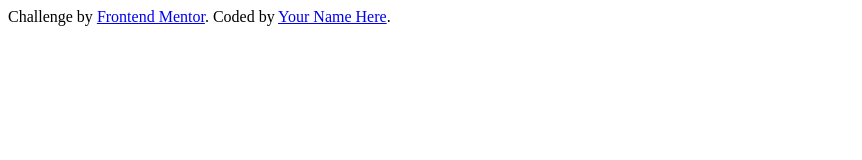
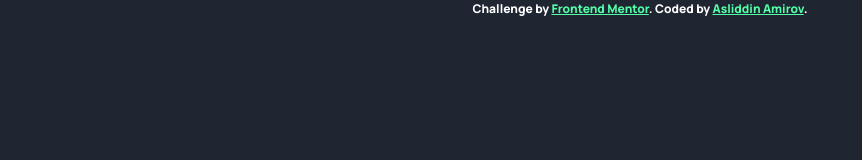
Before and after one commit to asliddinamir/project25-FM, a plain HTML site: page index.html in a window 1280 px wide. Shown: the whole page, without its empty margins (0-862 px from the left). Drawn offline with Linux system fonts and the light colour scheme.

Commit message:
added main container and styled it

```diff
--- a/index.html
+++ b/index.html
@@ -17,8 +17,10 @@
 
   <footer class="attribution">
     Challenge by <a href="https://www.frontendmentor.io?ref=challenge" target="_blank">Frontend Mentor</a>.
-    Coded by <a href="#">Your Name Here</a>.
+    Coded by <a href="https://asliddinamirov.netlify.app">Asliddin Amirov</a>.
   </footer>
 </body>
 
+<script src="script.js"></script>
+
 </html>
--- a/style.css
+++ b/style.css
@@ -0,0 +1,25 @@
+@import url('https://fonts.googleapis.com/css2?family=Manrope:wght@800&display=swap');
+
+* {
+    box-sizing: border-box;
+    margin: 0;
+}
+
+body {
+    font-family: 'Manrope', sans-serif;
+    font-size: 28px;
+    height: 100vh;
+    width: 100vw;
+    background-color: hsl(218, 23%, 16%);
+}
+
+footer {
+    color: #fff;
+    font-size: 12px;
+    text-align: center;
+    font-weight: 100;
+}
+
+footer a {
+    color: hsl(150, 100%, 66%);
+}
```
